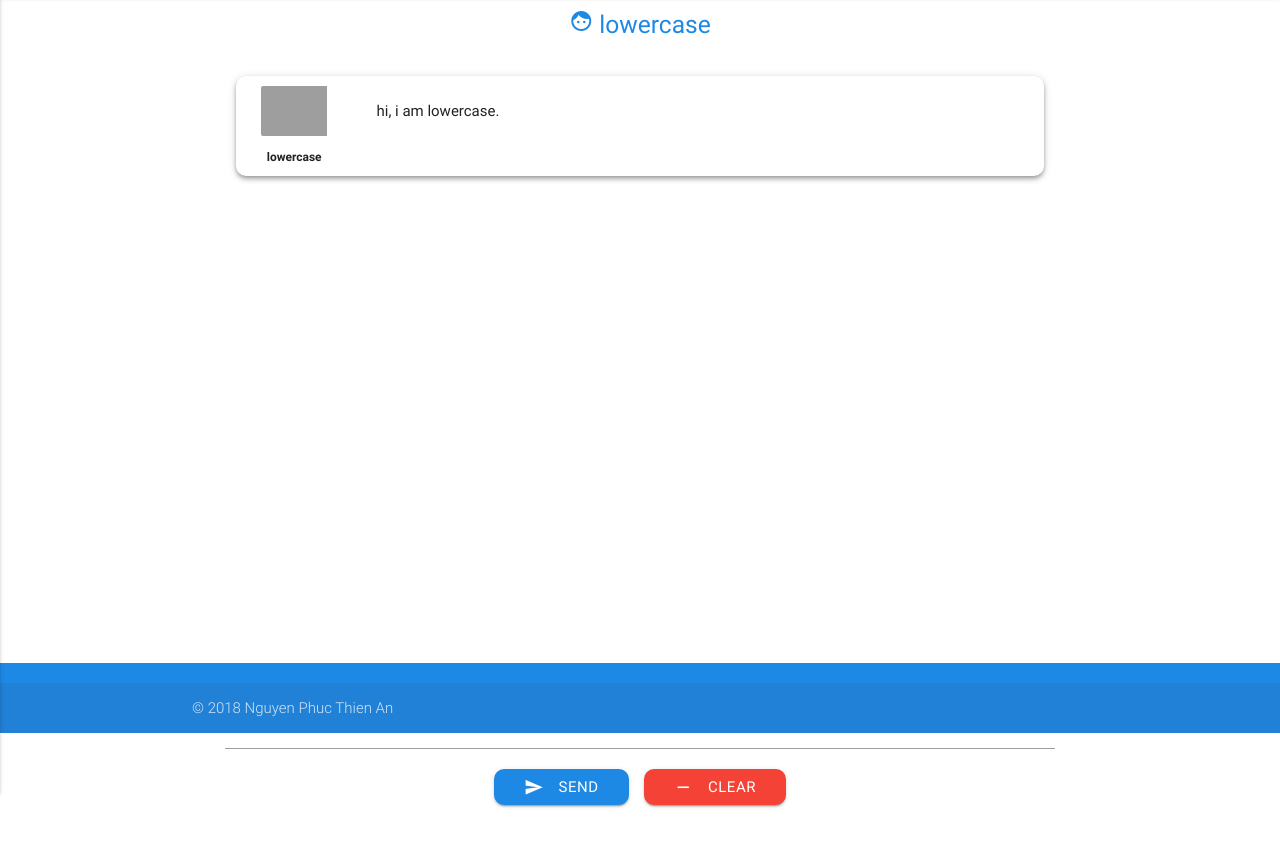
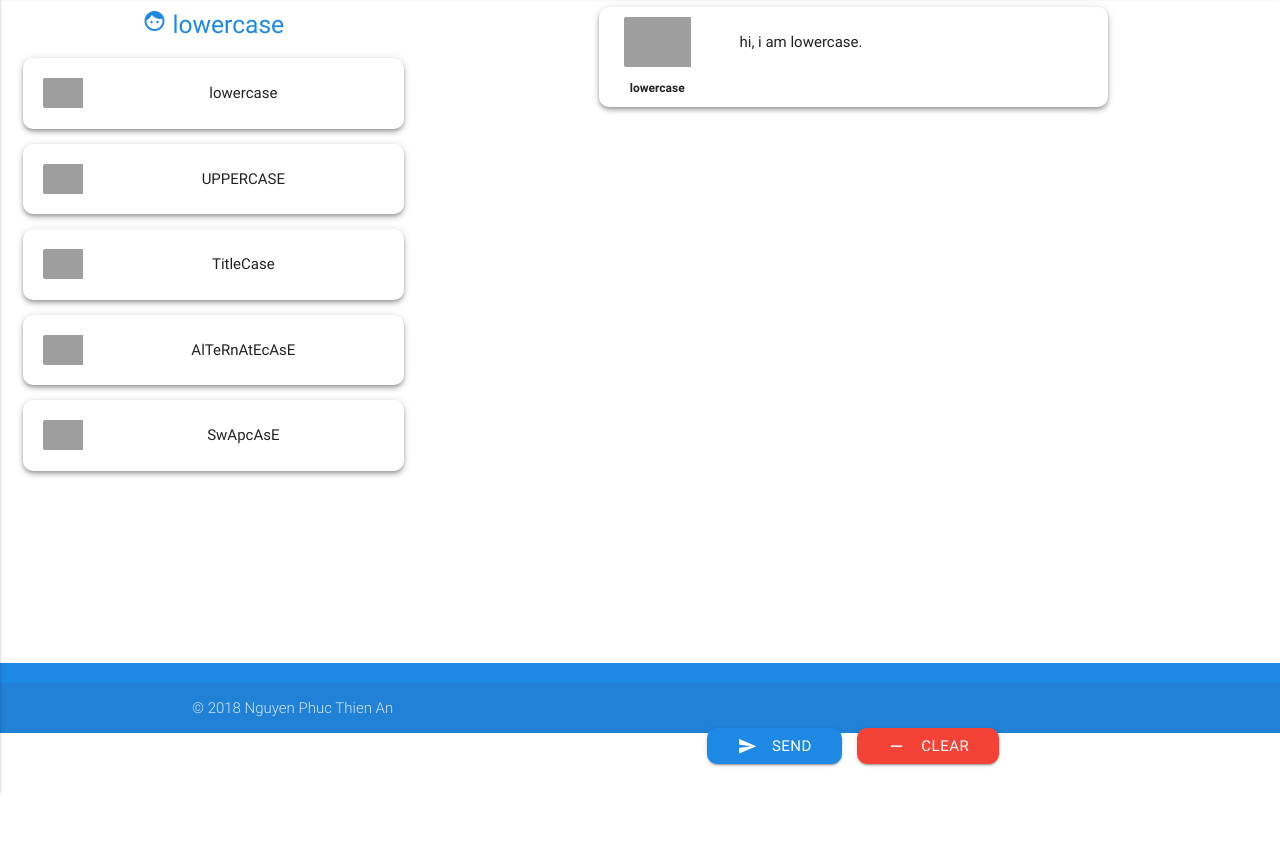
Before and after one commit to nguyenphucthienan/ReactSimpleChatbot, a React app: page / in a window 1280 px wide. Shown: the part 67-914 px from the top of the page. Built offline with nearby package versions, Linux system fonts and the light colour scheme; grey boxes are pictures that could not be loaded.

Commit message:
Add BotCard + BotList

```diff
--- a/src/css/styles.css
+++ b/src/css/styles.css
@@ -22,12 +22,14 @@ main {
 
 .message-list {
   margin: 0 auto;
-  height: 600px;
+  height: 650px;
   overflow-x: auto;
 }
 
 .card {
   border-radius: 10px;
+  margin-top: 10px;
+  margin-bottom: 5px;
 }
 
 .message-input {
@@ -69,3 +71,9 @@ main {
 .clear-button {
   margin-left: 15px;
 }
+
+.bot-card-avatar {
+  width: 30px;
+  height: 30px;
+  margin-left: 20px;
+}
--- a/src/js/components/App.js
+++ b/src/js/components/App.js
@@ -1,6 +1,7 @@
 import React, { Component } from 'react';
 import Header from './Header';
 import BotInfo from './BotInfo';
+import BotList from './BotList';
 import MessageList from './MessageList';
 import MessageInput from './MessageInput';
 import Footer from './Footer';
@@ -11,14 +12,15 @@ class App extends Component {
       <div className="flex-wrapper">
         <Header />
         <main>
-          <div className="row center-align">
-            <BotInfo />
-          </div>
           <div className="row">
-            <MessageList />
-          </div>
-          <div className="row">
-            <MessageInput />
+            <div className="col s4">
+              <BotInfo />
+              <BotList />
+            </div>
+            <div className="col s8">
+              <MessageList />
+              <MessageInput />
+            </div>
           </div>
         </main>
         <Footer />
--- /dev/null
+++ b/src/js/components/BotCard.js
@@ -0,0 +1,33 @@
+import React, { Component } from 'react';
+
+class BotCard extends Component {
+  constructor() {
+    super();
+    this.handleOnClick = this.handleOnClick.bind(this);
+  }
+
+  handleOnClick() {
+    console.log(this.props.botInfo.username);
+  }
+
+  render() {
+    const { username, avatar } = this.props.botInfo;
+
+    return (
+      <div className="col s12" onClick={this.handleOnClick}>
+        <div className="card horizontal z-depth-2">
+          <div className="card-image valign-wrapper">
+            <img className="bot-card-avatar" src={avatar} alt="avatar" />
+          </div>
+          <div className="card-stacked">
+            <div className="card-content">
+              <p className="center-align">{username}</p>
+            </div>
+          </div>
+        </div>
+      </div >
+    );
+  }
+}
+
+export default BotCard;
--- a/src/js/components/BotInfo.js
+++ b/src/js/components/BotInfo.js
@@ -6,7 +6,7 @@ class BotInfo extends Component {
     const { username: botUsername } = this.props.botInfo;
 
     return (
-      <h5 className="blue-text text-darken-1">
+      <h5 className="blue-text text-darken-1 center-align">
         <i className="material-icons">face</i>{` ${botUsername}`}
       </h5>
     );
--- /dev/null
+++ b/src/js/components/BotList.js
@@ -0,0 +1,19 @@
+import React, { Component } from 'react';
+import { BOT_INFO } from '../constants';
+
+import BotCard from './BotCard';
+
+class BotList extends Component {
+  render() {
+    return (
+      BOT_INFO.map(botInfo => (
+        <BotCard
+          key={botInfo.username}
+          botInfo={botInfo}
+        />
+      ))
+    );
+  }
+}
+
+export default BotList;
--- a/src/js/reducers/messagesReducer.js
+++ b/src/js/reducers/messagesReducer.js
@@ -4,17 +4,17 @@ import {
   CLEAR_MESSAGES
 } from '../actions/types';
 
-// const INITIAL_STATE = JSON.parse(localStorage.getItem('REACTCHATBOT0')) || [{
+const INITIAL_STATE = JSON.parse(localStorage.getItem('REACTCHATBOT0')) || [{
+  messageId: `BOT${new Date().getTime()}`,
+  isBot: true,
+  content: 'hi, i am lowercase.'
+}];
+
+// const INITIAL_STATE = [{
 //   messageId: `BOT${new Date().getTime()}`,
 //   isBot: true,
 //   content: 'hi, i am lowercase.'
 // }];
-
-const INITIAL_STATE = [{
-  messageId: `BOT${new Date().getTime()}`,
-  isBot: true,
-  content: 'hi, i am lowercase.'
-}];
 
 export default function (state = INITIAL_STATE, action) {
   switch (action.type) {
```
